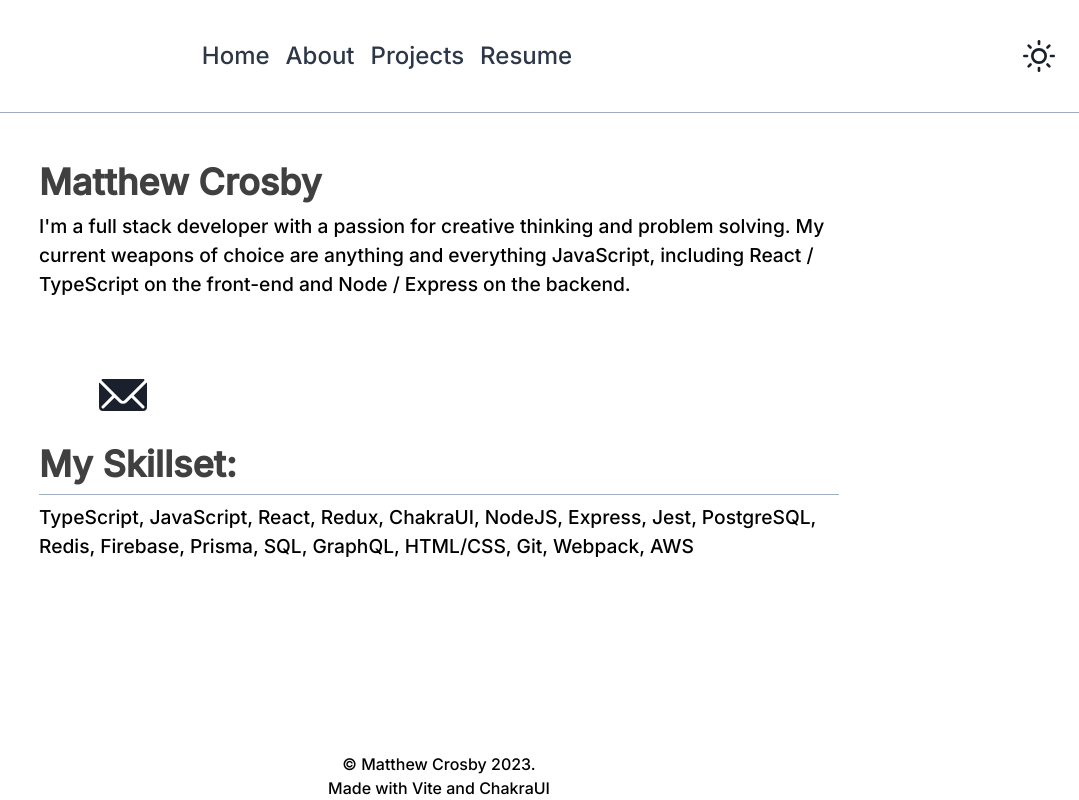
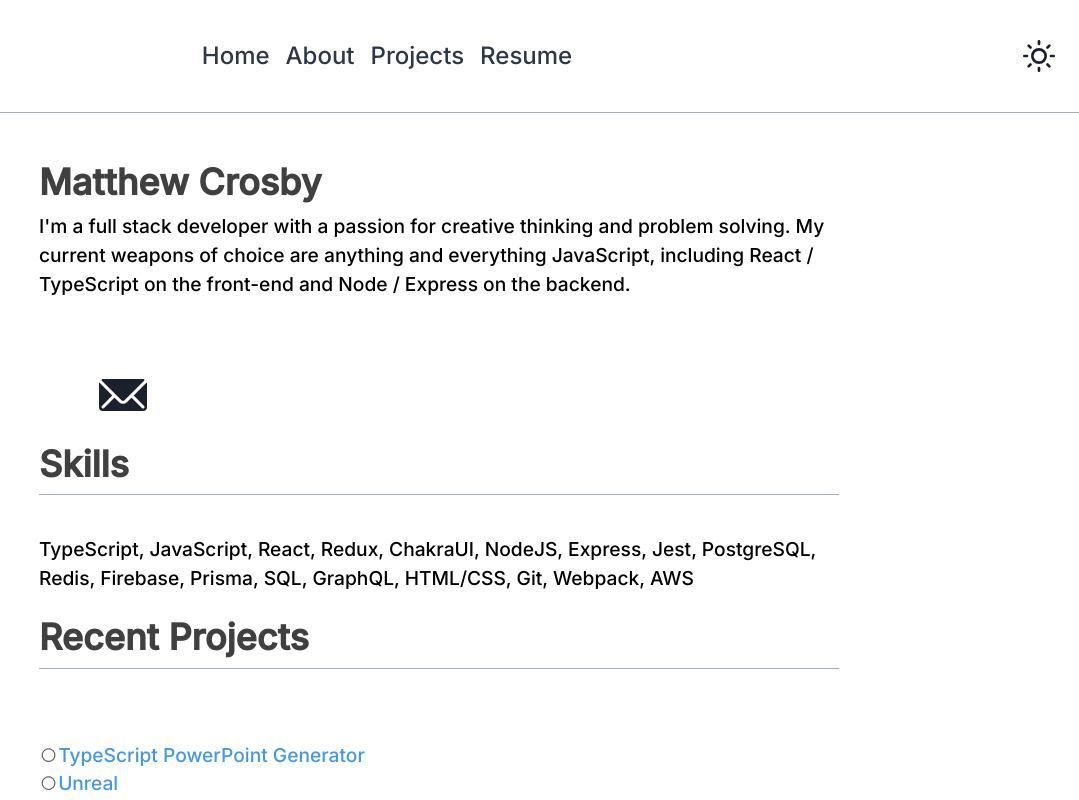
Before and after one commit to matthew-08/My_Portfolio, a React (Vite) app: page / in a window 1280 px wide. Shown: the whole page, without its empty margins (201-1280 px from the left). Built offline with nearby package versions, Linux system fonts and the light colour scheme; some icons are missing.

Commit message:
[FEAT]: change links

```diff
--- a/src/components/HomePage.tsx
+++ b/src/components/HomePage.tsx
@@ -11,6 +11,8 @@ import { Icon } from '@iconify/react';
 import { EmailIcon } from '@chakra-ui/icons';
 import { Link } from 'react-router-dom';
 import PageLayout from './PageLayout';
+import HomePageHeading from './HomePageHeading';
+import TextLink from './TextLink';
 
 const mailto = 'mailto:matthewjcrosby1@gmail.com';
 
@@ -65,17 +67,8 @@ function HomePage() {
               icon={<Icon icon="mdi:linkedin" width="3rem" />}
             />
           </HStack>
-          <Flex width="100%" borderBottom="1px solid" borderColor="gray.400">
-            <Heading
-              mt="1rem"
-              mb="0.5rem"
-              fontFamily="Inter"
-              color={colorMode === 'dark' ? 'white' : '#404040'}
-            >
-              My Skillset:
-            </Heading>
-          </Flex>
-          <HStack>
+          <HomePageHeading title="Skills" />
+          <HStack mt="2rem">
             <Flex>
               <Text
                 display="inline-block"
@@ -88,6 +81,23 @@ function HomePage() {
               </Text>
             </Flex>
           </HStack>
+          <HomePageHeading title="Recent Projects" />
+          <HStack mt="4rem">
+            <Flex fontSize="1.2rem" flexDir="column">
+              <TextLink
+                link="https://github.com/matthew-08/ts_ppt_text/tree/main"
+                text="TypeScript PowerPoint Generator"
+              />
+              <TextLink
+                link="https://unrealshopnext.vercel.app/"
+                text="Unreal"
+              />
+              <TextLink
+                link="https://coupon-client.vercel.app/"
+                text="SuperCoupon"
+              />
+            </Flex>
+          </HStack>
         </VStack>
       </Flex>
     </PageLayout>
--- /dev/null
+++ b/src/components/HomePageHeading.tsx
@@ -0,0 +1,22 @@
+import React from 'react';
+import { Flex, Heading, useColorMode } from '@chakra-ui/react';
+
+type Props = {
+  title: string;
+};
+export default function HomePageHeading({ title }: Props) {
+  const { colorMode } = useColorMode();
+
+  return (
+    <Flex width="100%" borderBottom="1px solid" borderColor="gray.400">
+      <Heading
+        mt="1rem"
+        mb="0.5rem"
+        fontFamily="Inter"
+        color={colorMode === 'dark' ? 'white' : '#404040'}
+      >
+        {title}
+      </Heading>
+    </Flex>
+  );
+}
--- a/src/components/Navbar.tsx
+++ b/src/components/Navbar.tsx
@@ -25,7 +25,7 @@ const navOptions = [
   },
   {
     optionName: 'Resume',
-    link: 'https://drive.google.com/file/d/1VX6icKR_T4u5IUoZV1vXI45uOVppAlHz/view?usp=sharing',
+    link: 'https://drive.google.com/file/d/12ld9PBQ0Or2vqe8Y4-S5BXrZQ5C7WnJy/view?usp=sharing',
   },
 ];
 
--- /dev/null
+++ b/src/components/TextLink.tsx
@@ -0,0 +1,20 @@
+import React from 'react';
+import { Text } from '@chakra-ui/react';
+
+type Props = {
+  text: string;
+  link: string;
+};
+
+function TextLink({ text, link }: Props) {
+  return (
+    <Text fontSize="1.2rem" as="a" href={link} color="blue.400">
+      <Text as="span" color="blackAlpha.700">
+        ⃝
+      </Text>
+      {text}
+    </Text>
+  );
+}
+
+export default TextLink;
```
